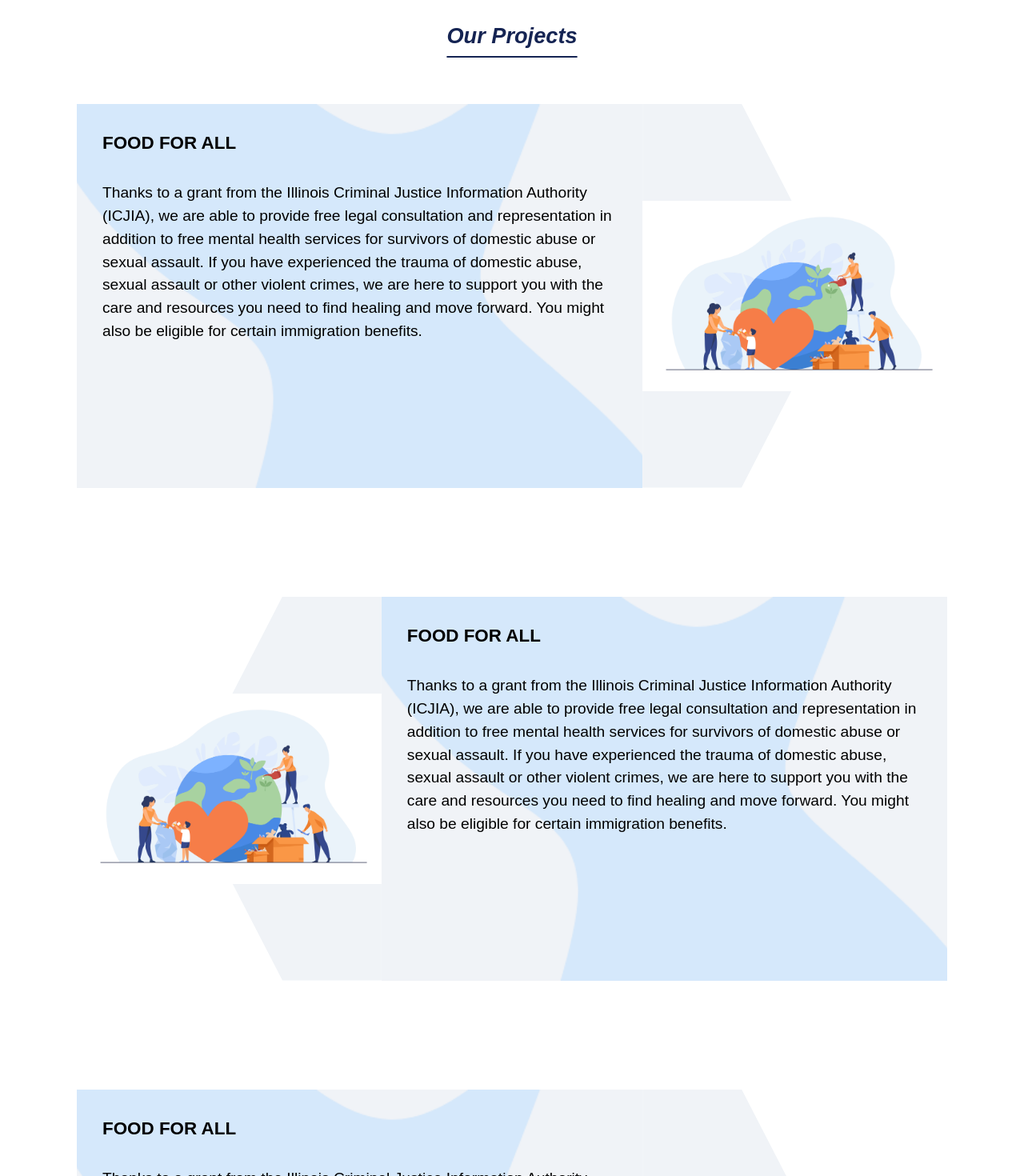
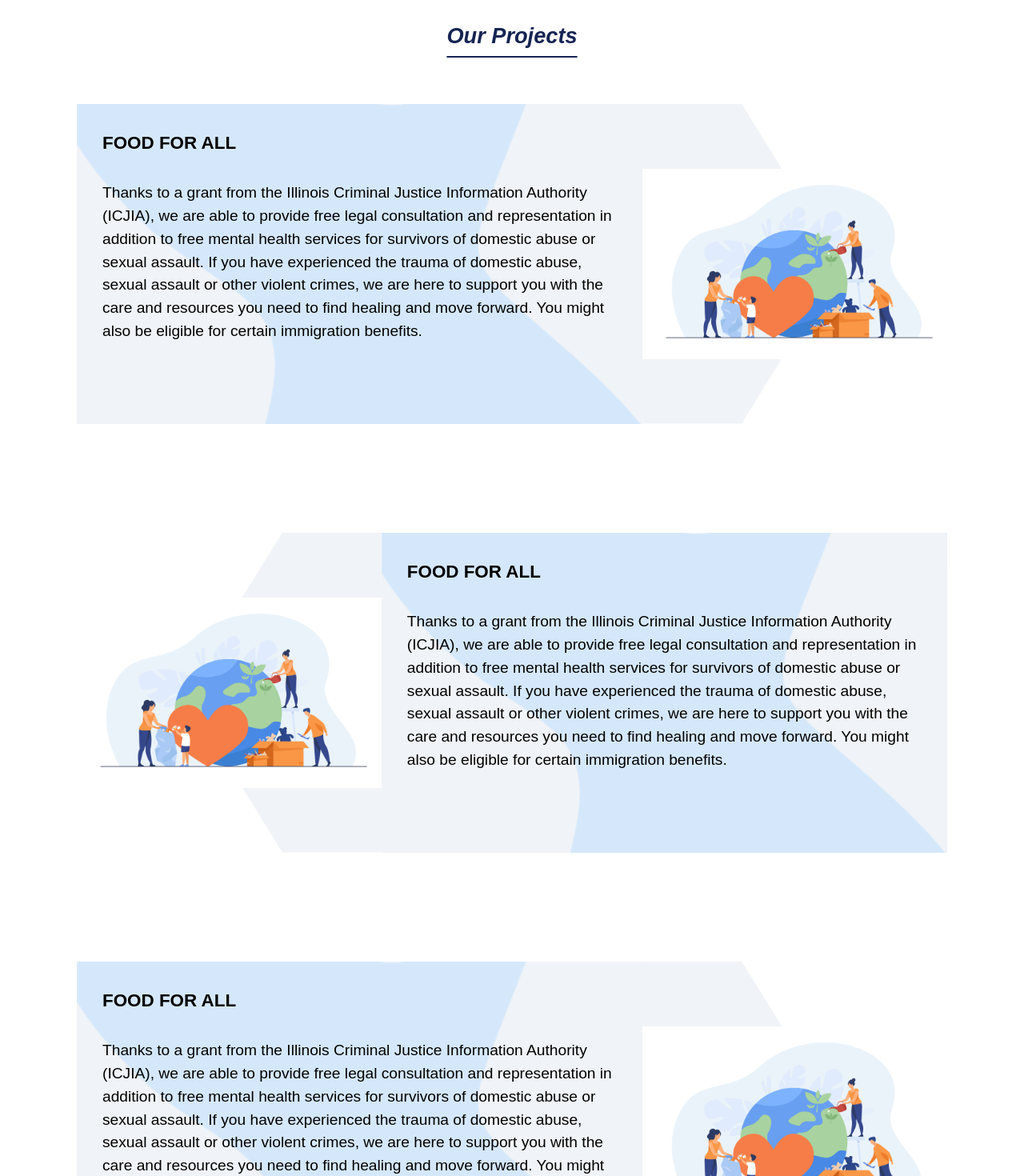
Before and after one commit to JatinPandey26/TanmaySachin_Foundation, a Next.js app: page /whatwedo in a window 1280 px wide. Shown: the part 760-2230 px from the top of the page at 80% size. Built offline with nearby package versions, Linux system fonts and the light colour scheme.

Commit message:
What we do section

```diff
--- a/components/homepageBg/index.js
+++ b/components/homepageBg/index.js
@@ -4,7 +4,6 @@ import styles from "./styles.module.scss";
 import Link from "next/link";
 export const HomePic = () => {
   return (
-
     <div className={styles.wrapper}>
       <div className={styles.headings}>
         <h2>
@@ -13,10 +12,9 @@ export const HomePic = () => {
         </h2>
         <h3>Help Us to Feed those in Need </h3>
         <button className="font-semibold">
-            <Link href={'/donate'}>Support Us</Link>
+          <Link href={"/donate"}>Support Us</Link>
         </button>
       </div>
     </div>
-
   );
 };
--- a/components/projectcards/index.js
+++ b/components/projectcards/index.js
@@ -5,6 +5,7 @@ export const ProjectCard = ({title = 'title' , desc = 'lafagjgahah'}) => {
   return (
     <div className={styles.card}>
       <br />
+      <img src="/trypic.jpg" />
       <h4>{title}</h4>
       <p>{desc}</p>
     </div>
--- /dev/null
+++ b/components/quote/index.js
@@ -0,0 +1,9 @@
+import React from 'react'
+
+const Quote = () => {
+  return (
+    <div>Quote</div>
+  )
+}
+
+export default Quote
--- a/components/sendDonations/styles.module.scss
+++ b/components/sendDonations/styles.module.scss
@@ -4,6 +4,7 @@
     color: #152453 ;
     background: #C0D6EC;
     text-align: center;
+    margin-top: 5rem;
     display: flex;
     align-items: center;
    >.leftContainer{
--- a/components/whatWeDoCardSection/index.js
+++ b/components/whatWeDoCardSection/index.js
@@ -6,8 +6,9 @@ import Link from "next/link";
 export const CardSection = () => {
   const info = [
     { title: "Title1", desc: "Description1" },
-    { title: "Title2", desc: "Description2" },
+    { title: "Title2", desc: "Description2 " },
     { title: "Title3", desc: "Description3" },
+    { title: "Title4", desc: "Description4" },
   ];
 
   return (
--- a/components/whatWeDoCardSection/styles.module.scss
+++ b/components/whatWeDoCardSection/styles.module.scss
@@ -1,5 +1,6 @@
 .cardsContainer{
 margin-top: 2rem;
+margin-bottom: 1rem;
 //   height:50vh;
   padding: 1rem;
 //   background-color: pink;
--- a/pages/index.js
+++ b/pages/index.js
@@ -18,10 +18,11 @@ export default function Home() {
     <RegBanner/>
     <HomePic/>
     <WhoWeAreBand/>
+
+    <CardSection/>
     <hr
         className="mt-[2rem] w-[90%] m-auto h-[0.2rem] bg-[#f0115052] "
       />
-    <CardSection/>
     <SendDonationBand/>
     <Footer/>
     </div>
--- a/pages/whatwedo/styles.module.scss
+++ b/pages/whatwedo/styles.module.scss
@@ -47,14 +47,15 @@
         @media screen and (max-width : 950px) {
             background-size: cover;
             background-position: center;
-            background-image: url('/blob3.png');
-
+            background-image: none;
+            flex-direction: column-reverse;
+            align-items: center;
         }
 
         @media screen and (max-width : 650px) {
             background-size: cover;
             background-position: center;
-            background-image: url('/blob2.png');
+            background-image: none;
 
         }
 
@@ -88,7 +89,7 @@
             @media screen and (max-width : 680px) {
                 width: 100%;
                 text-align: center;
-
+                padding: 1rem;
             }
 
             >h4 {
@@ -99,6 +100,12 @@
             >p {
                 font-size: 1.2rem;
                 margin-top: 2rem;
+            }
+
+            @media screen and (max-width : 950px) {
+                width: 90%;
+                // height: 10rem;
+                background-color: #e5e7eb;
             }
         }
 
@@ -113,21 +120,23 @@
             right: -35%;
             z-index: 10;
 
-            @media screen and (max-width : 680px) {
-                display: none;
-
-            }
-
             @media screen and (max-width : 950px) {
 
-                display: none;
-
+            height: 30%;
+            width: 100%;
+            background: #f0f3f7;
+            position: absolute;
+            top: -30%;
+            clip-path: polygon(0% 100%, 50% 50%, 100% 100%);
+            left: 0;
+            background-color: #d8e7fa;
+            z-index: 10;
             }
         }
 
         >.rightBox {
             min-height: 100%;
-            height: 30rem;
+            height: 25rem;
             width: 35%;
             z-index: 100;
 
@@ -136,9 +145,14 @@
 
             }
 
-            @media screen and (max-width : 680px) {
-                display: none;
+            // @media screen and (max-width : 680px) {
+            //     display: none;
 
+            // }
+
+            @media screen and (max-width : 960px) {
+                width: 70%;
+                height: 10rem;
             }
 
             >img {
@@ -161,16 +175,13 @@
         @media screen and (max-width : 950px) {
             background-size: cover;
             background-position: center;
-            background-image: url('/blob3.png');
+            // background-image: url('/blob3.png');
+            flex-direction: column;
+            align-items: center;
 
         }
 
-        @media screen and (max-width : 650px) {
-            background-size: cover;
-            background-position: center;
-            background-image: url('/blob2.png');
 
-        }
 
         @media screen and (max-width : 750px) {
             padding: 1rem;
@@ -185,13 +196,14 @@
             background-size: cover;
             background-position: center;
             padding: 2rem;
+
             z-index: 1;
             position: relative;
 
             @media screen and (max-width : 950px) {
 
                 background-image: none;
-
+                background-color: #d8e7fa;
             }
 
             @media screen and (max-width : 750px) {
@@ -202,7 +214,7 @@
             @media screen and (max-width : 680px) {
                 width: 100%;
                 text-align: center;
-
+                padding: 1rem;
             }
 
             >h4 {
@@ -214,6 +226,12 @@
                 font-size: 1.2rem;
                 margin-top: 2rem;
             }
+
+            @media screen and (max-width : 950px) {
+                width: 90%;
+                // height: 10rem;
+            }
+
         }
 
         >.leftBox::after {
@@ -228,18 +246,23 @@
             z-index: 10;
 
             @media screen and (max-width : 950px) {
-                display: none;
 
+                height: 30%;
+            width: 100%;
+            background: #f0f3f7;
+            position: absolute;
+            top: -30%;
+            clip-path: polygon(0% 100%, 50% 50%, 100% 100%);
+            left: 0;
+            z-index: 10;
             }
 
-            @media screen and (max-width : 680px) {
-                display: none;
 
-            }
+
         }
 
         >.rightBox {
-            height: 30rem;
+            height: 25rem;
             width: 35%;
             z-index: 100;
 
@@ -248,13 +271,14 @@
                 height: 20rem;
             }
 
+            @media screen and (max-width : 960px) {
+                width: 70%;
+                height: 10rem;
+            }
 
 
 
-            @media screen and (max-width : 680px) {
-                display: none;
 
-            }
 
             >img {
                 height: 100%;
```
Also changed, not shown: components/footer/index.js (+7 -5 lines), components/projectcards/styles.module.scss (+20 -11 lines), components/quote/style.module.scss (added). Lines whose indentation alone changed are shown as unchanged.
